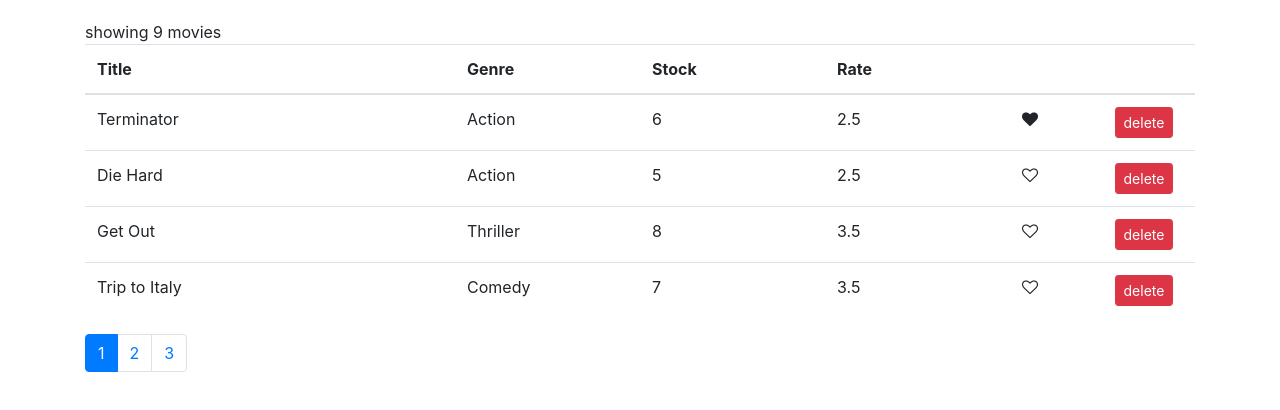
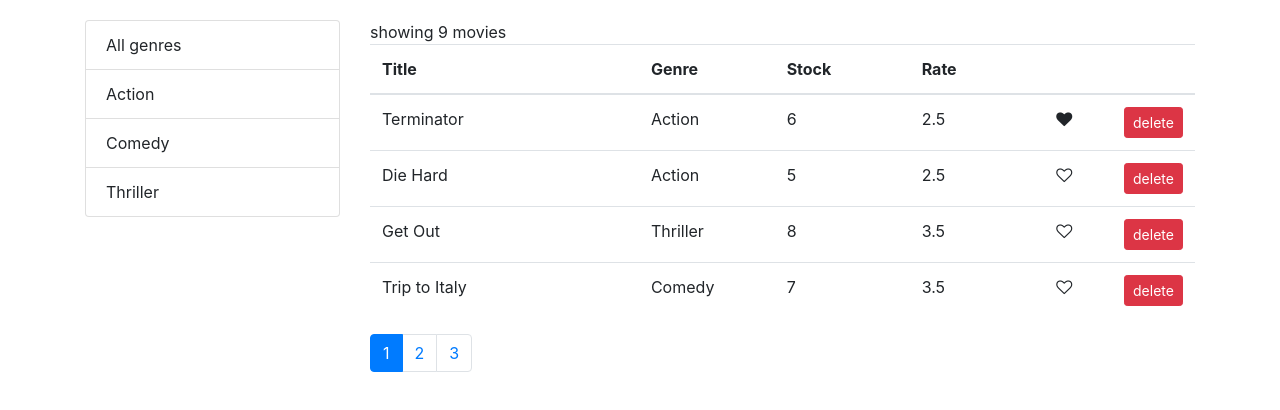
Before and after one commit to SnowGojira/vidly, a React (Create React App) app: page / in a window 1280 px wide. Shown: the top 410 px of the page. Built offline with nearby package versions, Linux system fonts and the light colour scheme.

Commit message:
完成筛选逻辑，并且跟新结构

```diff
--- /dev/null
+++ b/src/components/common/listgroup.jsx
@@ -0,0 +1,35 @@
+import React from "react";
+
+const ListGroup = (props) => {
+  let {
+    genres,
+    textProperty,
+    valueProperty,
+    onGenreSelect,
+    selectedGenre,
+  } = props;
+
+  return (
+    <ul className="list-group">
+      {genres.map((genre) => (
+        <li
+          key={genre[valueProperty]}
+          className={
+            genre === selectedGenre
+              ? "list-group-item active"
+              : "list-group-item"
+          }
+          onClick={() => onGenreSelect(genre)}
+        >
+          {genre[textProperty]}
+        </li>
+      ))}
+    </ul>
+  );
+};
+
+ListGroup.defaultProps = {
+  textProperty: "name",
+  valueProperty: "_id",
+};
+export default ListGroup;
--- a/src/components/movies.jsx
+++ b/src/components/movies.jsx
@@ -1,42 +1,28 @@
 import React, { Component } from "react";
 import { getMovies } from "../services/fakeMovieService";
-import Heart from "./heart";
-import Pagination from "./pagination";
+import { getGenres } from "../services/fakeGenreService";
+import MoviesTable from "./moviesTable";
+import Pagination from "./common/pagination";
 import { paginate } from "../utils/paginate";
+import { filterMovies } from "../utils/filter";
+import ListGroup from "./common/listgroup";
 
 class Movies extends Component {
   state = {
-    movies: getMovies(),
+    movies: [],
+    genres: [],
     pageSize: 4,
     currentPage: 1,
+    // currentGenre: "All genres",
   };
+  componentDidMount() {
+    const genres = [{ name: "All genres", _id: -1 }, ...getGenres()];
+    this.setState({
+      movies: getMovies(),
+      genres,
+    });
+  }
 
-  movieSection(movie) {
-    // console.log(movie);
-    return (
-      <tr key={movie._id}>
-        <td className="col-md-3 themed-grid-col">{movie.title}</td>
-        <td className="col-md-2 themed-grid-col">{movie.genre.name}</td>
-        <td className="col-md-2 themed-grid-col">{movie.numberInStock}</td>
-        <td className="col-md-2 themed-grid-col">{movie.dailyRentalRate}</td>
-        <td className="col-md-1">
-          <Heart
-            movie={movie}
-            liked={movie.liked}
-            onSelected={this.handleSelected}
-          />
-        </td>
-        <td className="col-md-2 themed-grid-col">
-          <button
-            className="btn btn-danger btn-sm"
-            onClick={() => this.handleDelete(movie)}
-          >
-            delete
-          </button>
-        </td>
-      </tr>
-    );
-  }
   handleSelected = (movie) => {
     let movies = [...this.state.movies];
     let index = movies.indexOf(movie);
@@ -50,45 +36,56 @@ class Movies extends Component {
     const movies = this.state.movies.filter((m) => m._id !== movie._id);
     this.setState({ movies });
   };
-  getSpan() {
-    let { currentPage, pageSize, movies: allMovies } = this.state;
-    let movies = paginate(allMovies, currentPage, pageSize);
 
-    if (this.state.movies.length !== 0)
-      return (
-        <div>
-          <div>showing {this.state.movies.length} movies</div>
-          <table className="table">
-            <thead style={{ fontWeight: "bold" }}>
-              <tr>
-                <th className="col-md-4">Title</th>
-                <th className="col-md-2">Genre</th>
-                <th className="col-md-2">Stock</th>
-                <th className="col-md-2">Rate</th>
-                <th className="col-md-1"></th>
-                <th className="col-md-2"></th>
-              </tr>
-            </thead>
-            <tbody>{movies.map((movie) => this.movieSection(movie))}</tbody>
-          </table>
-        </div>
-      );
-
-    return <div>There is no movie</div>;
-  }
   handlePageChange = (page) => {
     this.setState({ currentPage: page });
   };
+  handleGenreSelect = (genre) => {
+    this.setState({ selectedGenre: genre, currentPage: 1 });
+  };
   render() {
+    let {
+      currentPage,
+      pageSize,
+      movies: allMovies,
+      selectedGenre,
+    } = this.state;
+    let filtered =
+      selectedGenre && selectedGenre._id !== -1
+        ? filterMovies(allMovies, selectedGenre)
+        : allMovies;
+    let movies = paginate(filtered, currentPage, pageSize);
     return (
       <React.Fragment>
-        {this.getSpan()}
-        <Pagination
-          total={this.state.movies.length}
-          pageSize={this.state.pageSize}
-          currentPage={this.state.currentPage}
-          onPageChange={this.handlePageChange}
-        />
+        <div className="row">
+          <div className="col-md-3">
+            <ListGroup
+              genres={this.state.genres}
+              onGenreSelect={this.handleGenreSelect}
+              selectedGenre={this.state.selectedGenre}
+            />
+          </div>
+          <div className="col-md-9">
+            {this.state.movies.length !== 0 ? (
+              <div>
+                <div>showing {filtered.length} movies</div>
+                <MoviesTable
+                  movies={movies}
+                  onHeartSelect={this.handleSelected}
+                  onDeleteClick={this.handleDelete}
+                />
+              </div>
+            ) : (
+              <div>There is no movie</div>
+            )}
+            <Pagination
+              total={filtered.length}
+              pageSize={this.state.pageSize}
+              currentPage={this.state.currentPage}
+              onPageChange={this.handlePageChange}
+            />
+          </div>
+        </div>
       </React.Fragment>
     );
   }
--- /dev/null
+++ b/src/components/moviesTable.jsx
@@ -0,0 +1,49 @@
+import React, { Component } from "react";
+import Heart from "./common/heart";
+
+const MoviesTable = (props) => {
+  const { movies, onHeartSelect, onDeleteClick } = props;
+  return (
+    <table className="table">
+      <thead style={{ fontWeight: "bold" }}>
+        <tr>
+          <th className="col-md-4">Title</th>
+          <th className="col-md-2">Genre</th>
+          <th className="col-md-2">Stock</th>
+          <th className="col-md-2">Rate</th>
+          <th className="col-md-1"></th>
+          <th className="col-md-2"></th>
+        </tr>
+      </thead>
+      <tbody>
+        {movies.map((movie) => (
+          <tr key={movie._id}>
+            <td className="col-md-3 themed-grid-col">{movie.title}</td>
+            <td className="col-md-2 themed-grid-col">{movie.genre.name}</td>
+            <td className="col-md-2 themed-grid-col">{movie.numberInStock}</td>
+            <td className="col-md-2 themed-grid-col">
+              {movie.dailyRentalRate}
+            </td>
+            <td className="col-md-1">
+              <Heart
+                movie={movie}
+                liked={movie.liked}
+                onSelected={() => onHeartSelect(movie)}
+              />
+            </td>
+            <td className="col-md-2 themed-grid-col">
+              <button
+                className="btn btn-danger btn-sm"
+                onClick={() => onDeleteClick(movie)}
+              >
+                delete
+              </button>
+            </td>
+          </tr>
+        ))}
+      </tbody>
+    </table>
+  );
+};
+
+export default MoviesTable;
--- /dev/null
+++ b/src/utils/filter.js
@@ -0,0 +1,5 @@
+import _ from "lodash";
+
+export function filterMovies(movies, genre) {
+  return _.filter(movies, ["genre", genre]);
+}
```
Also changed, not shown: src/components/common/heart.jsx (renamed from src/components/heart.jsx), src/components/common/pagination.jsx (renamed from src/components/pagination.jsx).
